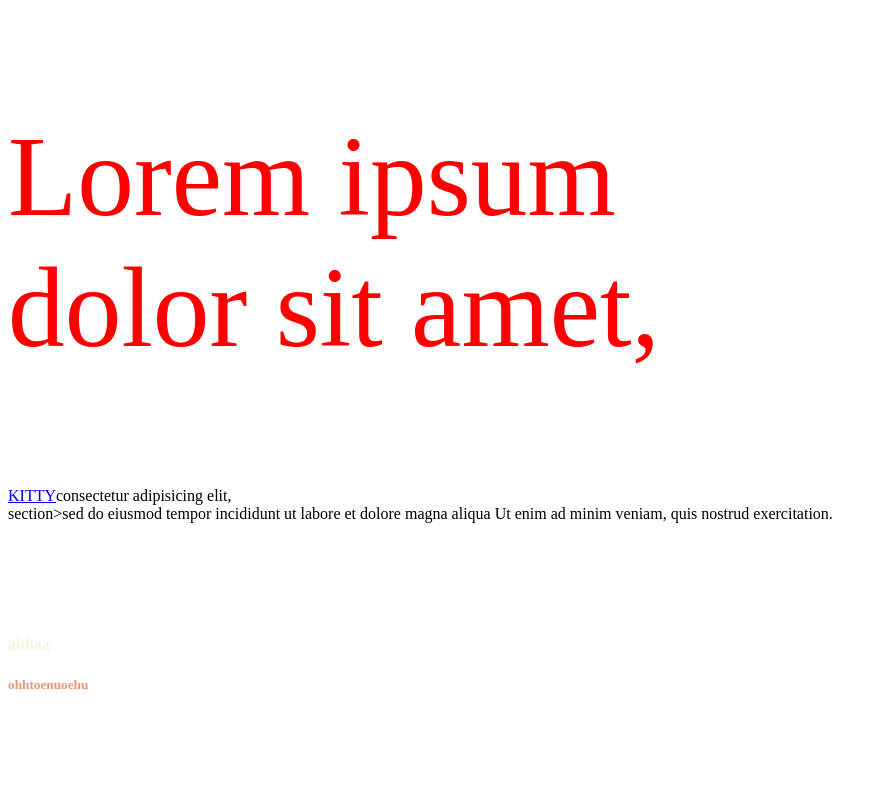
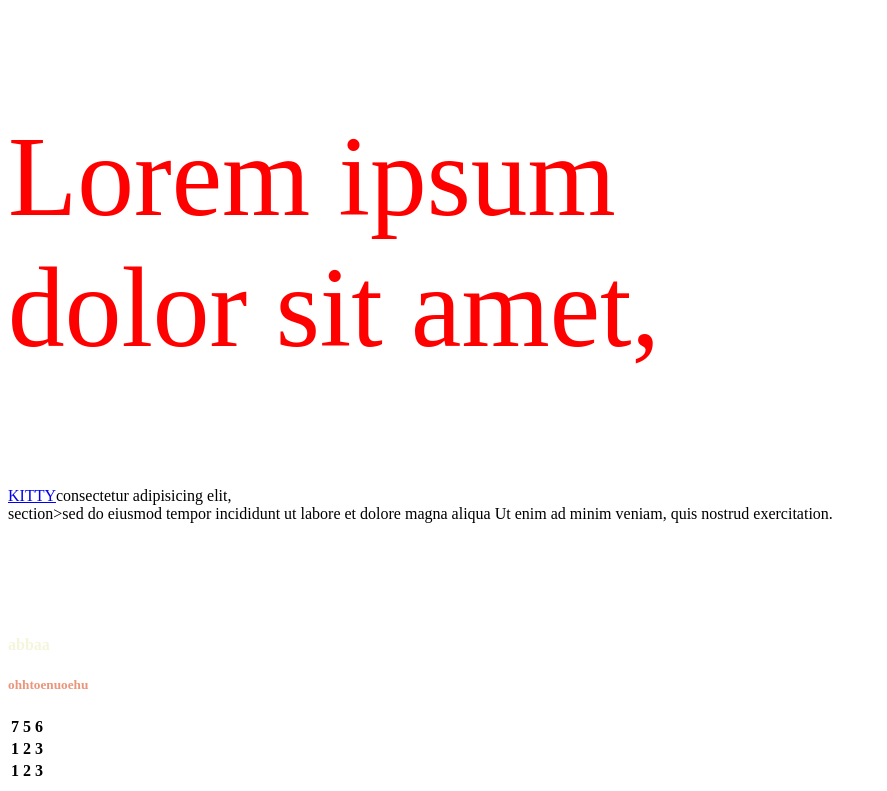
Before and after one commit to nocama/finished, a plain HTML site: page Untitled-1.html in a window 1280 px wide. Shown: the part 547-1338 px from the top of the page, without its empty margins (0-887 px from the left). Before the commit the page ends 1284 px from the top, so only its background shows below. Drawn offline with Linux system fonts and the light colour scheme.

Commit message:
Update Untitled-1.html

```diff
--- a/Untitled-1.html
+++ b/Untitled-1.html
@@ -34,20 +34,22 @@ quis nostrud exercitation.</p></div>
 
          <table>
         <thead>
-            <th></th>
-            <th></th>
-            <th></th>
+            <th>7</th>
+            <th>5</th>
+            <th>6</th>
+             </thead>
             <tfoot>
-                <th></th>
-                <th></th>
-                <th></th>
+                <th>1</th>
+                <th>2</th>
+                <th>3</th>
+             </tfoot>
                 <tbody>
-                    <th></th>
-                    <th></th>
-                    <th></th>
-                </tbody>
-            </tfoot>
-        </thead>
-    </table>
-</body>
+                    <th>1</th>
+                    <th>2</th>
+                    <th>3</th>
+             </tbody>
+             </table>
+
+
+
 </html>
```
